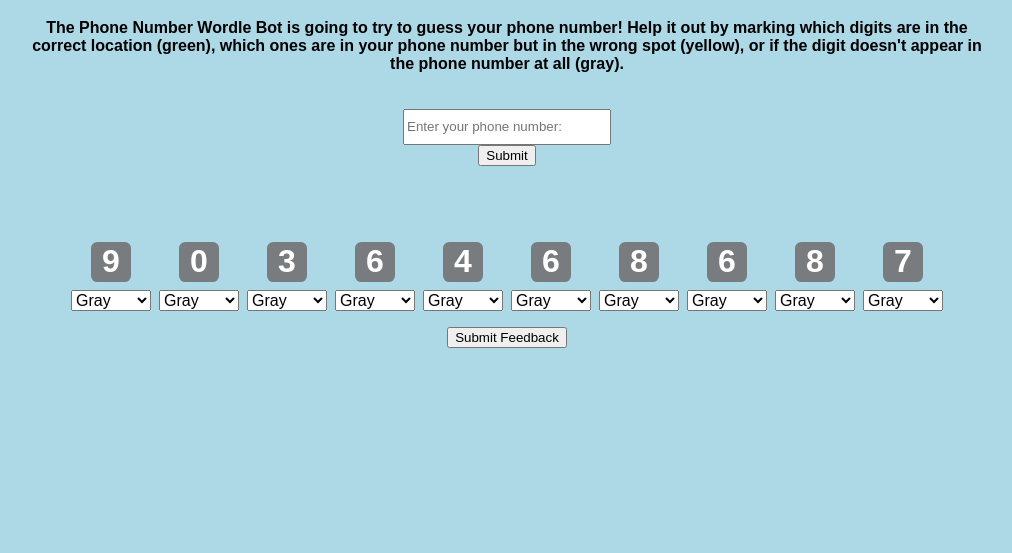
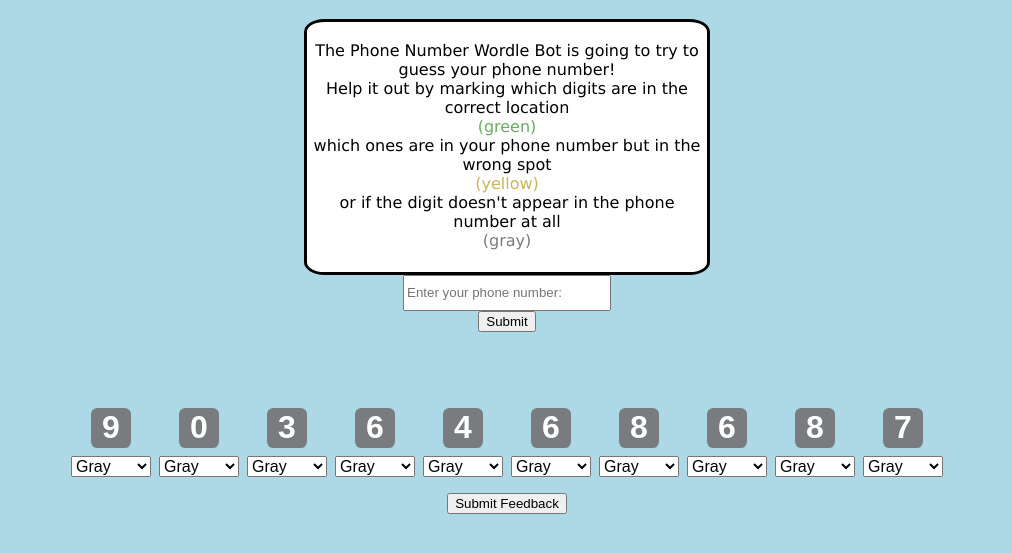
Before and after one commit to emmy-wolf/emmy-wolf.github.io, a plain HTML site: page FinalProject/index.html in a window 1280 px wide. Shown: the part 101-654 px from the top of the page, without its empty margins (133-1145 px from the left). Drawn offline with nearby package versions, Linux system fonts and the light colour scheme.

Commit message:
critique

```diff
--- a/FinalProject/index.html
+++ b/FinalProject/index.html
@@ -8,12 +8,16 @@
 </head>
 <body>
     <h1>Reverse Wordle Phone Guess</h1>
-    <h4>
+    <!-- <h4>
       The Phone Number Wordle Bot is going to try to guess your phone number!
       Help it out by marking which digits are in the correct location (green),
       which ones are in your phone number but in the wrong spot (yellow), or
       if the digit doesn't appear in the phone number at all (gray).
-    </h4>
+    </h4> -->
+    <div id = instructions><br>The Phone Number Wordle Bot is going to try to guess your phone number! <br>
+      Help it out by marking which digits are in the correct location <div id="green">(green)</div>
+      which ones are in your phone number but in the wrong spot <div id="yellow">(yellow)</div> or
+      if the digit doesn't appear in the phone number at all <div id="gray">(gray)</div></div>
     <input type="text" placeholder="Enter your phone number: ">
     <button id="realNumber">Submit</button>
     <ul></ul>
--- a/FinalProject/style.css
+++ b/FinalProject/style.css
@@ -11,6 +11,25 @@ body {
       padding-bottom: 3%;
       margin: auto;         /* Center the element horizontally */
       text-align: center;     /* Optional: Center the text within the element */
+  }
+  #instructions {
+    font-family:Verdana, Geneva, Tahoma, sans-serif;
+    height:250px;
+    width:400px;
+    background-color: white;
+    border-color: black;
+    text-align: center;
+    border-radius: 5%;
+    border-style: solid;
+  }
+  #green{
+    color:#6aaa64;
+  }
+  #yellow{
+    color:#c9b458;
+  }
+  #gray{
+    color:#787c7e;
   }
   input {
     height: 30px;
```
